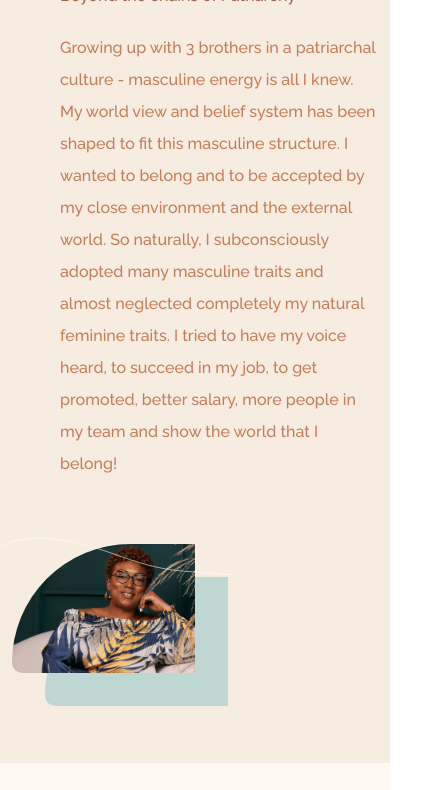
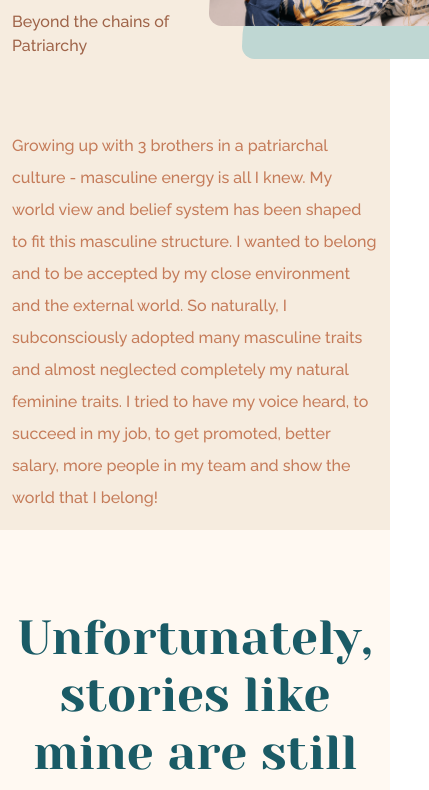
Before and after one commit to isabelleanno/BackToSelf-Static, a plain HTML site: page about.html in a window 390 px wide. Shown: the part 244-1034 px from the top of the page, 429 px wide, since content can reach past the window. Drawn offline with nearby package versions, Linux system fonts and the light colour scheme.

Commit message:
Starting on about us responsive sections

```diff
--- a/about.html
+++ b/about.html
@@ -60,8 +60,8 @@
     </header>
     <!--Header/Nav Bar End ^^ Intro section start vv-->
     <div class="container-fluid m-0 p-0">
-      <div class="row w-100 light-background">
-        <div class="col ms-5">
+      <div class="row w-100 about-intro light-background">
+        <div class="col">
           <h1 class="mb-4 brown txt-lg my-6">My Journey</h1>
           <p class="medium brown my-4">Beyond the chains of Patriarchy</p>
           <p class="medium tan lh-lg">
@@ -74,10 +74,16 @@
             voice heard, to succeed in my job, to get promoted, better salary,
             more people in my team and show the world that I belong!
           </p>
-          <img src="images/wave-1.svg" alt="" />
+          <img src="images/wave-1.svg" alt="" class="wave-1" />
         </div>
-        <div class="col-6 my-5 pe-0">
-          <img src="images/danelle.png" alt="" class="horiz-portrait" />
+        <div class="col my-5 pe-0 d-flex flex-row">
+          <div class="col my-auto">
+            <h1 class="brown txt-lg">My Journey</h1>
+            <p class="medium brown my-4">Beyond the chains of Patriarchy</p>
+          </div>
+          <div class="col-7 col-sm-12">
+            <img src="images/danelle.png" alt="" class="horiz-portrait" />
+          </div>
         </div>
       </div>
     </div>
--- a/css/styles.css
+++ b/css/styles.css
@@ -417,6 +417,10 @@ img.bullet-point {
   padding: 0;
   margin: 0;
 }
+/*-------------------------------8.) About Intro section -----------------------------------------*/
+.about-intro > col {
+  margin-left: 5vh;
+}
 /*------------------------------------------------.) Footer---------------------------------------------------*/
 /*Keeping footer down at the bottom of the page */
 #grid-container > footer {
@@ -470,6 +474,25 @@ img.bullet-point {
   }
   div.sect-right {
     margin: 2rem;
+  }
+  .about-intro {
+    display: flex;
+    flex-direction: column-reverse;
+  }
+  .about-intro > .col {
+    margin-left: 0;
+    display: flex;
+    flex-direction: column;
+  }
+  div.about-intro > div.col > img.wave-1 {
+    display: none;
+  }
+  img.horiz-portrait {
+    align-self: flex-end;
+  }
+  body > div:nth-child(2) > div > div:nth-child(1) > h1,
+  body > div:nth-child(2) > div > div:nth-child(1) > p.medium.brown.my-4 {
+    display: none;
   }
 }
 @media screen and (max-width: 988px) {
```
